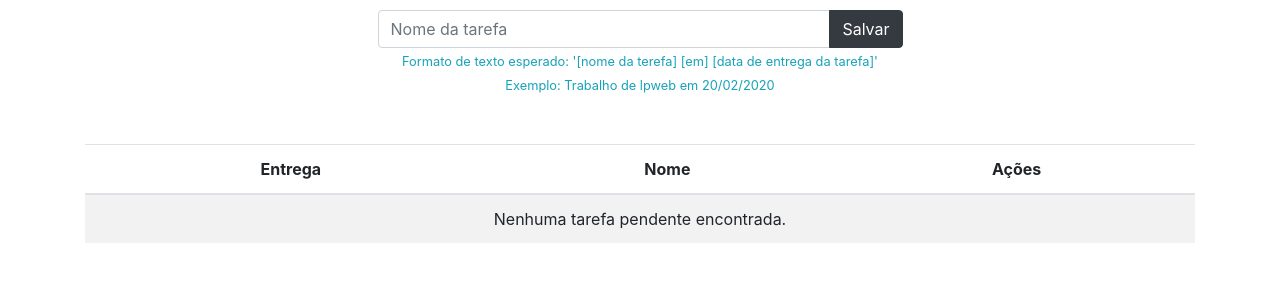
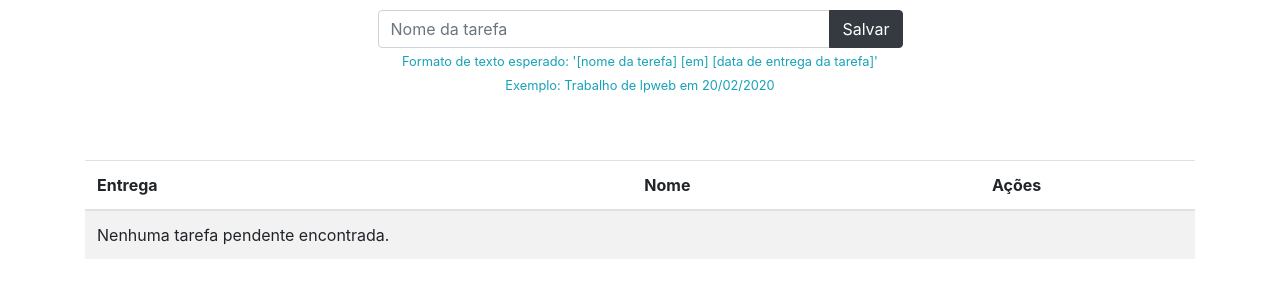
Before and after one commit to carlosd-barros/gerenciador-de-tarefas, a plain HTML site: page index.html in a window 1280 px wide. Shown: the part 86-384 px from the top of the page. Drawn offline with nearby package versions, Linux system fonts and the light colour scheme.

Commit message:
movendo a table para uma div separada

```diff
--- a/index.html
+++ b/index.html
@@ -41,13 +41,14 @@
                         Formato de texto esperado: '[nome da terefa] [em] [data de entrega da tarefa]' <br />
                         Exemplo: Trabalho de lpweb em 20/02/2020
                     </small>
+                </div>
             </div> <br />
 
-                <div id="div_table">
+            <div id="div_table" class="pb-4">
                 <table id="tabela_tarefa" class="table table-striped">
                     <thead>
                         <tr>
-                                <th class="text-center">Entrega</th>
+                            <th class="text-left">Entrega</th>
                             <th class="text-center">Nome</th>
                             <th class="text-center">Ações</th>
                         </tr>
@@ -55,13 +56,10 @@
                     <tbody></tbody>
                 </table>
             </div>
-            </div>
 
         </div>
     </main>
 
-    <!-- Optional JavaScript -->
-    <!-- jQuery first, then Popper.js, then Bootstrap JS -->
     <script src="https://code.jquery.com/jquery-3.4.1.js"></script>
     <script src="https://cdnjs.cloudflare.com/ajax/libs/popper.js/1.14.7/umd/popper.min.js" integrity="sha384-UO2eT0CpHqdSJQ6hJty5KVphtPhzWj9WO1clHTMGa3JDZwrnQq4sF86dIHNDz0W1" crossorigin="anonymous"></script>
     <script src="https://stackpath.bootstrapcdn.com/bootstrap/4.3.1/js/bootstrap.min.js" integrity="sha384-JjSmVgyd0p3pXB1rRibZUAYoIIy6OrQ6VrjIEaFf/nJGzIxFDsf4x0xIM+B07jRM" crossorigin="anonymous"></script>
```
Lines whose indentation alone changed are shown as unchanged.
